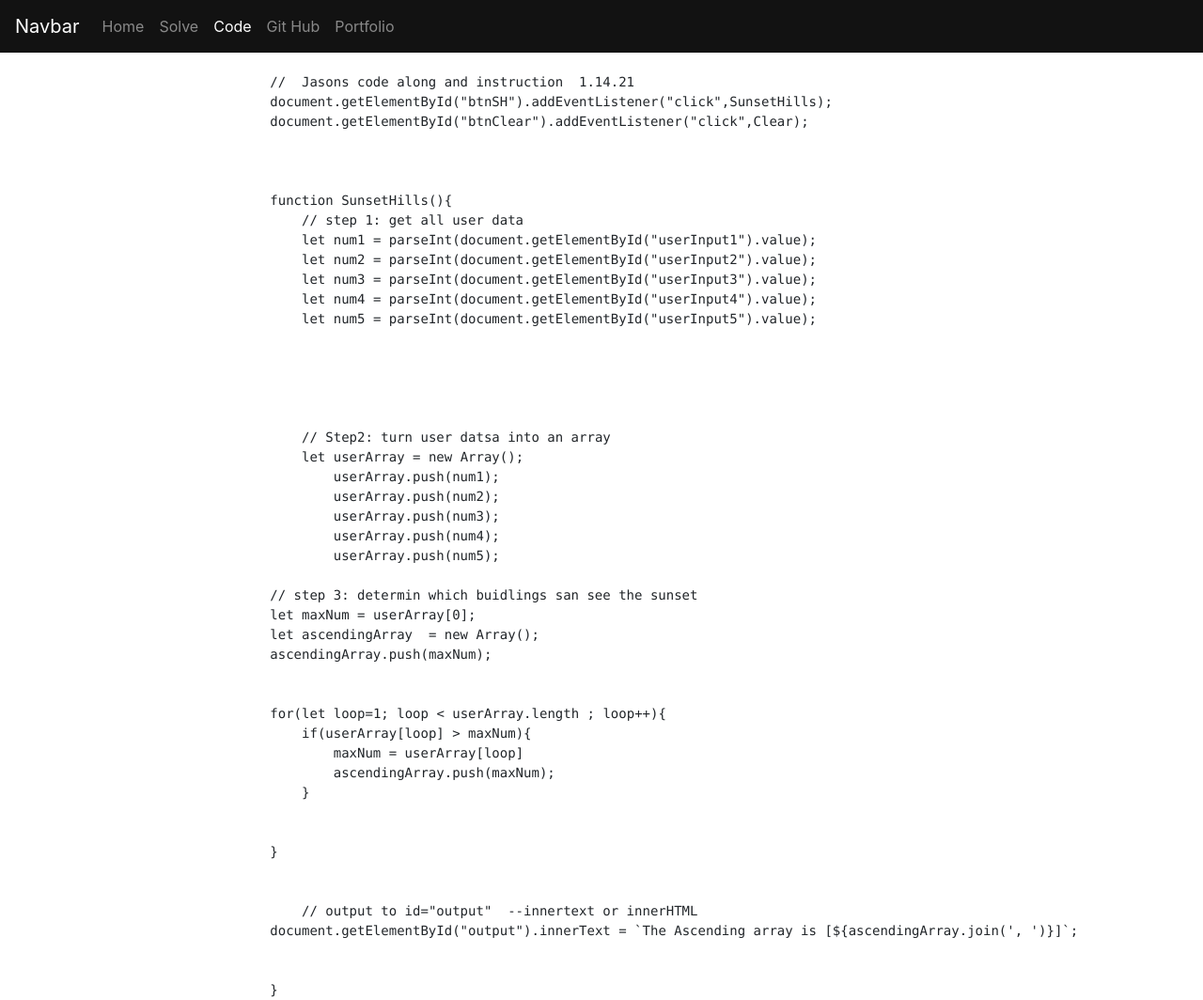
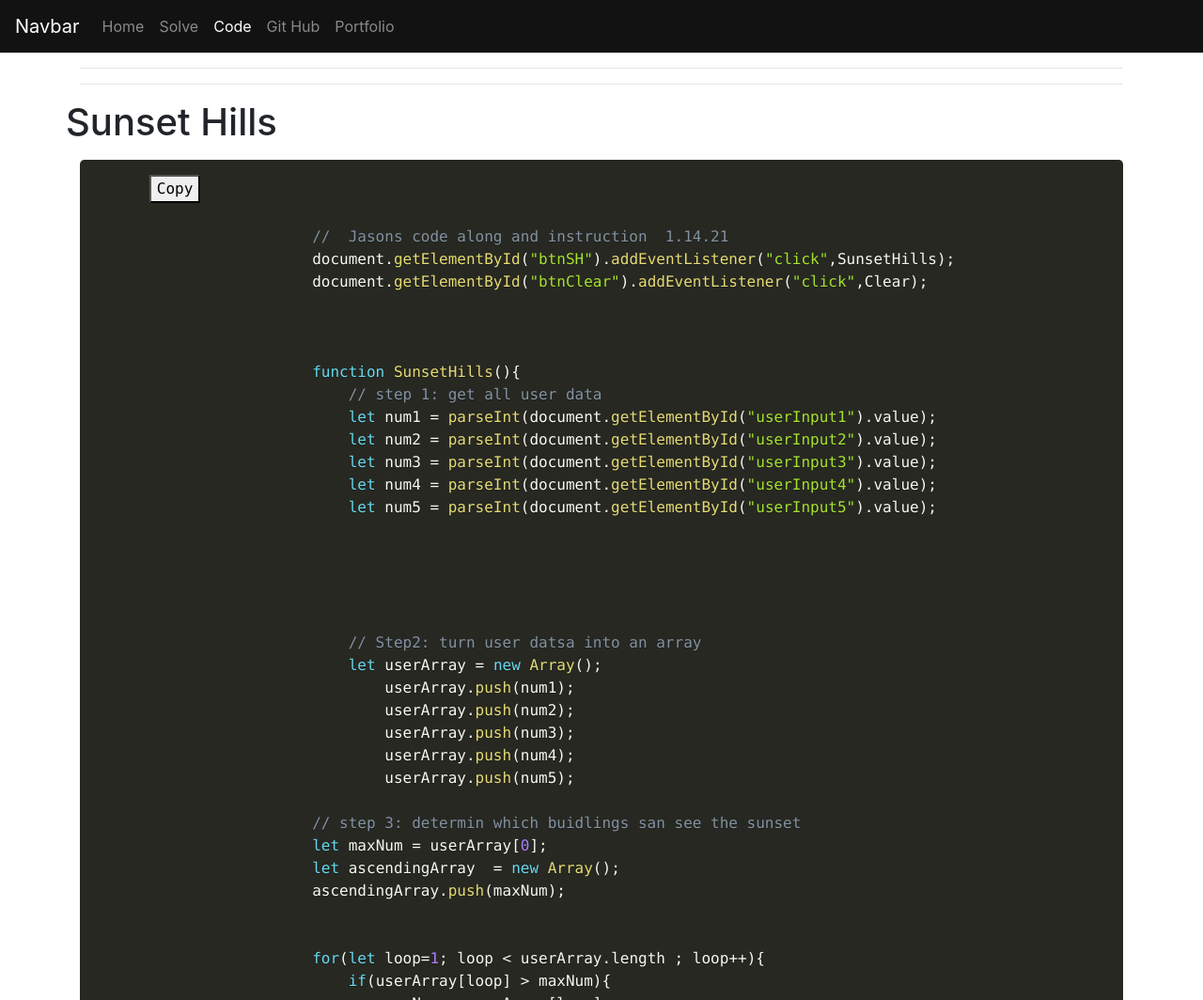
Before and after one commit to stevemuir6/Sunset-Hills, a plain HTML site: page code.html in a window 1280 px wide. Shown: the top 1064 px of the page at 94% size. Drawn offline with nearby package versions, Linux system fonts and the light colour scheme.

Commit message:
copy button

```diff
--- a/code.html
+++ b/code.html
@@ -9,7 +9,7 @@
     <!-- Bootstrap CSS -->
     <link rel="stylesheet" href="https://stackpath.bootstrapcdn.com/bootstrap/4.3.1/css/bootstrap.min.css" integrity="sha384-ggOyR0iXCbMQv3Xipma34MD+dH/1fQ784/j6cY/iJTQUOhcWr7x9JvoRxT2MZw1T" crossorigin="anonymous">
     <link rel="stylesheet" href="css/custom.css">
-
+    <link rel="stylesheet" href="css/prism.css">
 </head>
 
   <body>
@@ -40,12 +40,22 @@
 
         </div>
     </nav>
-      <!-- <pre> tag for copying code -->
+
+
+    <!-- <pre> tag for copying code -->
+
     <div class="container">
-        <div class="row">
-            <div class="container">
-                <pre class="language-javascript">
-                    <code class="line-numbers">
+
+        <hr>
+        <hr>
+
+    <div class="row" >
+        <h1>Sunset Hills</h1>
+    </div>
+
+     <pre>
+      <button  data-clipboard-action="copy" data-clipboard-target="code">Copy</button>
+        <code class="language-javascript" >
                         //  Jasons code along and instruction  1.14.21
                         document.getElementById("btnSH").addEventListener("click",SunsetHills);
                         document.getElementById("btnClear").addEventListener("click",Clear);
@@ -136,12 +146,13 @@
                         //             document.getElementById("sunshine").innerHTML = `${count} buildings can see the sun. Those are buildings [${buildArray.join()}]`;
                         //         }
                         //     }
-                    </code>
-                </pre>
-            </div>
-        </div>
+        </code>
+     </pre>
+
 
     </div>
+    <hr>
+    <hr>
     <!-- Optional JavaScript -->
     <!-- jQuery first, then Popper.js, then Bootstrap JS -->
     <script src="https://code.jquery.com/jquery-3.3.1.slim.min.js" integrity="sha384-q8i/X+965DzO0rT7abK41JStQIAqVgRVzpbzo5smXKp4YfRvH+8abtTE1Pi6jizo" crossorigin="anonymous"></script>
@@ -149,5 +160,17 @@
     <script src="https://stackpath.bootstrapcdn.com/bootstrap/4.3.1/js/bootstrap.min.js" integrity="sha384-JjSmVgyd0p3pXB1rRibZUAYoIIy6OrQ6VrjIEaFf/nJGzIxFDsf4x0xIM+B07jRM" crossorigin="anonymous"></script>
     <script src="js/prism.js"></script>
     <script src="js/clipboard.min.js"></script>
+    <script>
+        var btns = document.querySelectorAll('button');
+        var clipboard = new ClipboardJS(btns);
+
+        clipboard.on('success', function(e) {
+            console.log(e);
+        });
+
+        clipboard.on('error', function(e) {
+            console.log(e);
+        });
+        </script>
 </body>
 </html>
```
